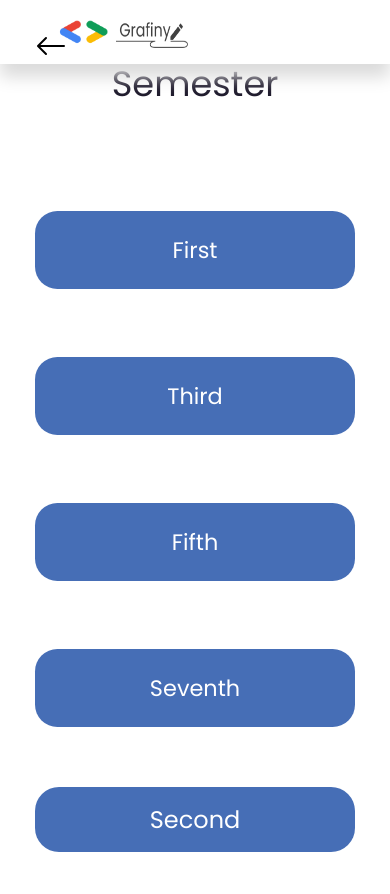
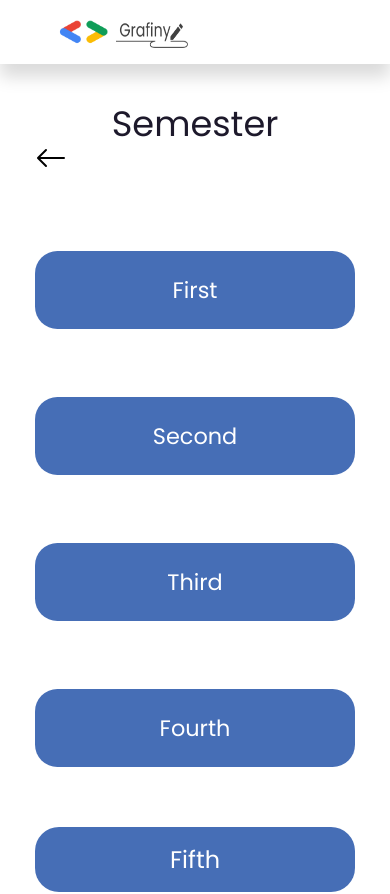
Before and after one commit to gdsc-nits-org/grafiny-client, a React (Vite) app: page /semester in a window 390 px wide. Shown: the top 894 px of the page. Built offline with nearby package versions, Linux system fonts and the light colour scheme; some icons are missing.

Commit message:
RESOLVE: Conflicts resolved

```diff
--- a/src/Components/Semester/Semester.jsx
+++ b/src/Components/Semester/Semester.jsx
@@ -18,14 +18,14 @@ const Semester = () => {
       <div className={semstyle.sembox}>
         <div className={semstyle.boxleft}>
           <button className={semstyle.boxes}>First</button>
+          <button className={semstyle.boxes}>Second</button>
           <button className={semstyle.boxes}>Third</button>
-          <button className={semstyle.boxes}>Fifth</button>
-          <button className={semstyle.boxes}>Seventh</button>
+          <button className={semstyle.boxes}>Fourth</button>
         </div>
         <div className={semstyle.boxright}>
-          <button className={semstyle.boxes}>Second</button>
-          <button className={semstyle.boxes}>Fourth</button>
+          <button className={semstyle.boxes}>Fifth</button>
           <button className={semstyle.boxes}>Sixth</button>
+          <button className={semstyle.boxes}>Seventh</button>
           <button className={semstyle.boxes}>Eight</button>
         </div>
       </div>
--- a/src/Components/Semester/Semester.module.scss
+++ b/src/Components/Semester/Semester.module.scss
@@ -19,7 +19,7 @@
     width: 27%;
     height: 23%;
     margin: auto;
-    margin-top: 0.5em;
+    margin-top: 2em;
 
     font-family: var(--gdsc-font-1);
     font-style: normal;
@@ -164,13 +164,14 @@
     flex-direction: column;
     justify-content: center;
     align-items: center;
+    overflow: scroll;
 
     .arrow {
       position: absolute;
       width: 22px;
       height: 0px;
       left: 9%;
-      top: 1.9rem;
+      top: 8.9rem;
 
       .arrowicon {
         font-size: 2rem;
@@ -179,6 +180,7 @@
 
     .title {
       margin: auto;
+      margin-top: 2.5rem;
       width: 100vw;
       height: 6%;
 
--- a/src/Components/Topics/Topics.module.scss
+++ b/src/Components/Topics/Topics.module.scss
@@ -18,7 +18,7 @@
     width: 27%;
     height: 23%;
     margin: auto;
-    margin-top: 0.5em;
+    margin-top: 2.2em;
 
     font-family: var(--gdsc-font-1);
     font-style: normal;
@@ -153,13 +153,14 @@
     flex-direction: column;
     justify-content: center;
     align-items: center;
+    overflow: scroll;
 
     .arrow {
       position: absolute;
       width: 22px;
       height: 0px;
       left: 9%;
-      top: 1.9rem;
+      top: 6.4rem;
 
       .arrowicon {
         font-size: 2rem;
@@ -168,6 +169,7 @@
 
     .title {
       margin: auto;
+      margin-top: 2.5rem;
       width: 100%;
       height: 6%;
 
```
